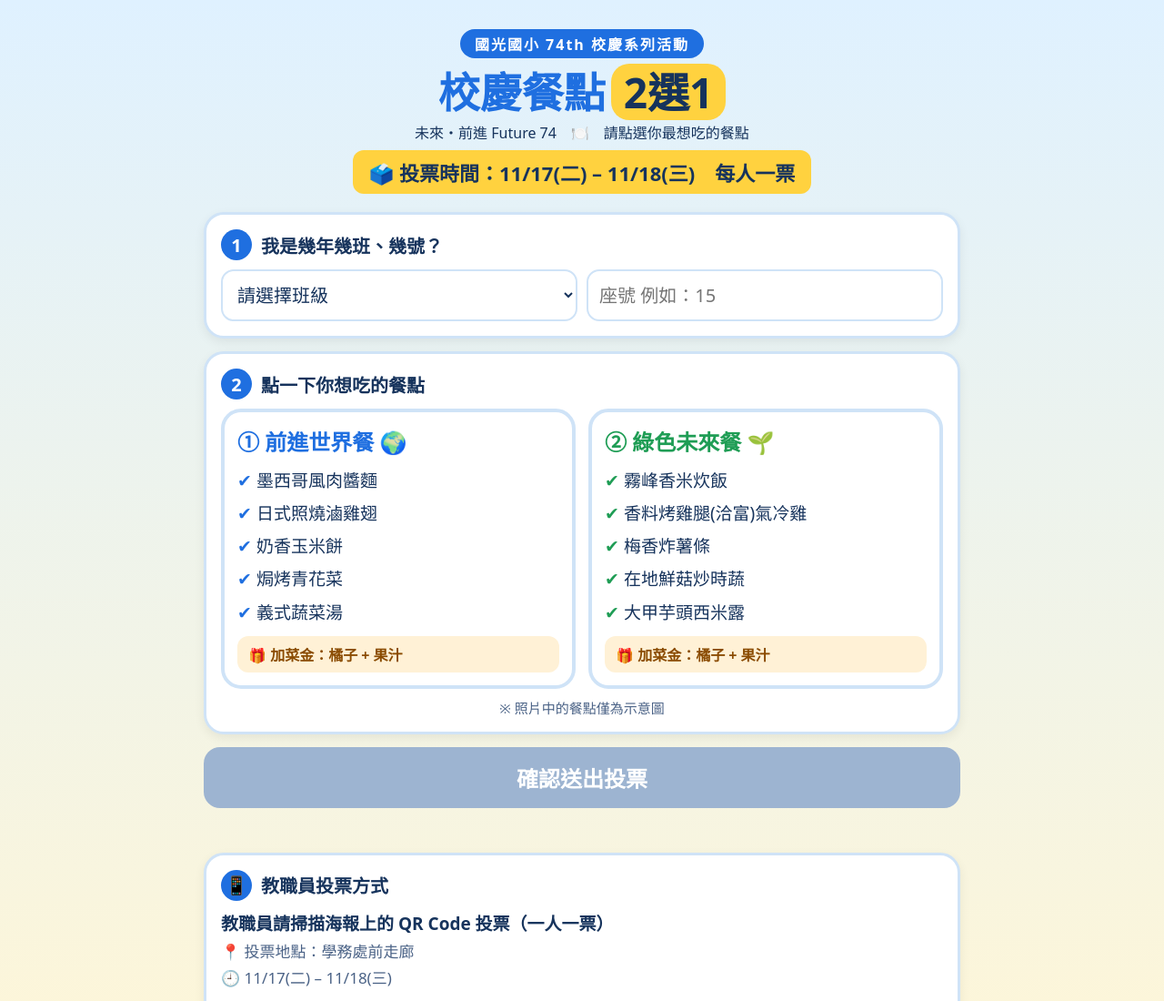
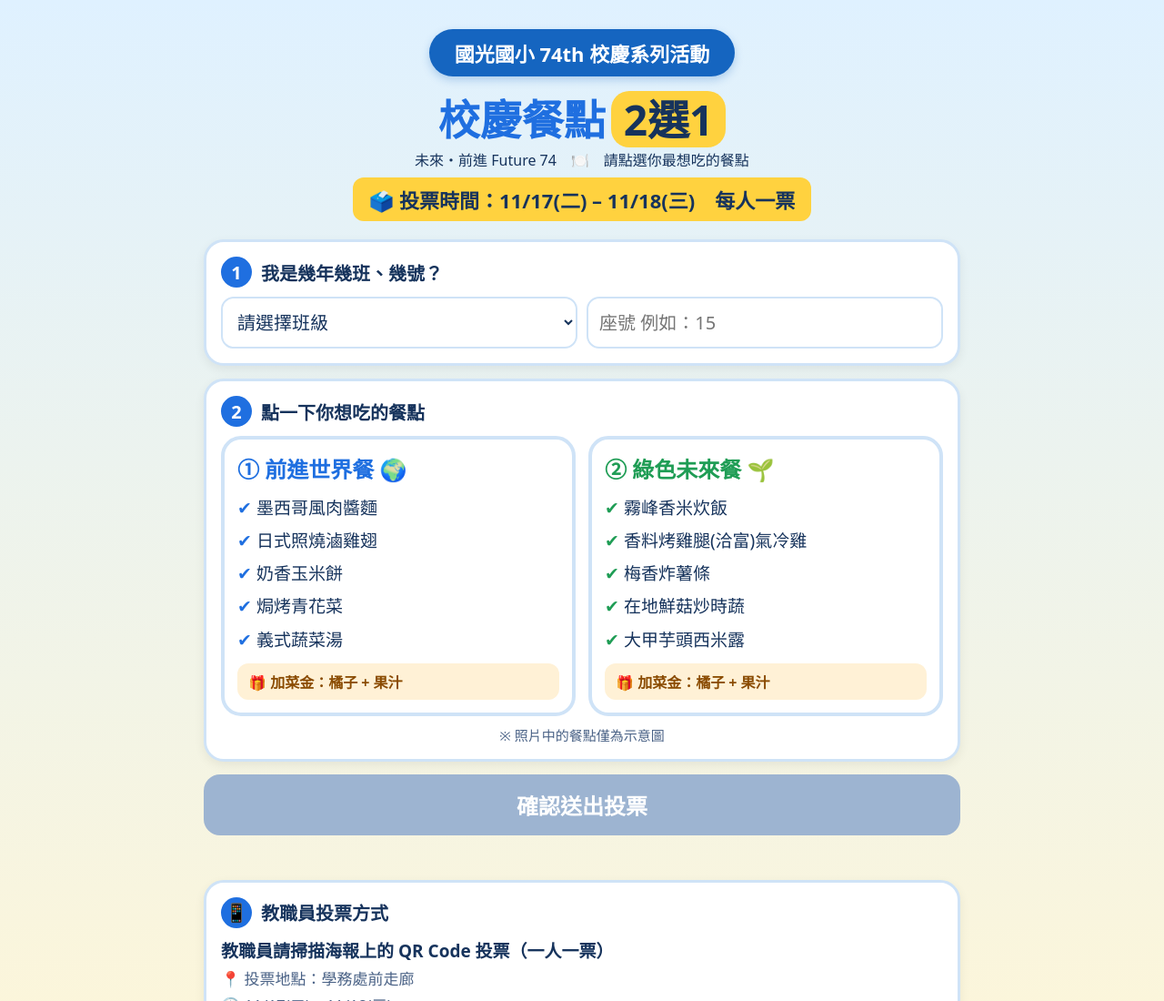
Before and after one commit to chinerh-sketch/kkes-vote, a plain HTML site: page index.html in a window 1280 px wide. Shown: the top 1100 px of the page at 91% size. Drawn offline with Linux system fonts and the light colour scheme.

Commit message:
index.html

```diff
--- a/index.html
+++ b/index.html
@@ -51,7 +51,7 @@ select,input{font:inherit;font-size:20px;padding:12px;border-radius:14px;border:
 <body>
 <div class="wrap">
   <div class="hero">
-      <span class="badge">國光國小 74th 校慶系列活動</span>
+    <div style="display:inline-block; background:#1565c0; color:#fff; font-size:22px; font-weight:800; padding:10px 28px; border-radius:50px; margin-bottom:10px; box-shadow:0 4px 10px rgba(21,101,192,0.25);">國光國小 74th 校慶系列活動</div>
     <h1>校慶餐點<span>2選1</span></h1>
     <div>未來・前進 Future 74　🍽️　請點選你最想吃的餐點</div>
     <div class="when">🗳️ 投票時間：11/17(二) – 11/18(三)　每人一票</div>
```
